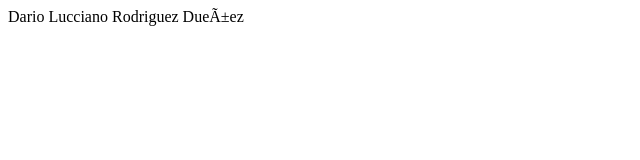
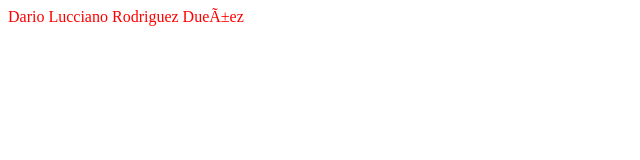
Before and after one commit to Dario467/Tic-1, a plain HTML site: page prueba.html in a window 1280 px wide. Shown: the whole page, without its empty margins (0-640 px from the left). Drawn offline with Linux system fonts and the light colour scheme.

Commit message:
bad world modification

```diff
--- a/prueba.html
+++ b/prueba.html
@@ -1,7 +1,7 @@
 <!DOCTYPE html>
 <html lang="en">
 <head>
-    <link rel="styleshit" href="prueba.css"
+    <link rel="stylesheet" href="prueba.css"
     <meta charset="UTF-8">
     <meta name="viewport" content="width=device-width, initial-scale=1.0">
     <title>Document</title>
```
